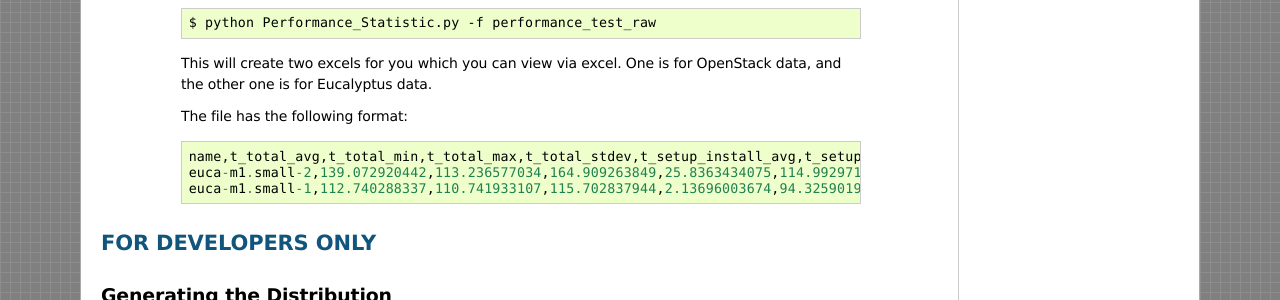
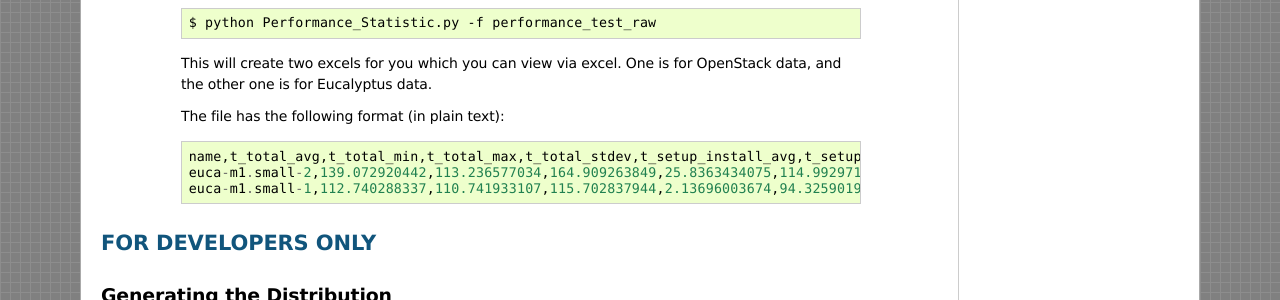
Before and after one commit to futuregrid/virtual-cluster, a Sphinx documentation site: the page built from doc/source/intro.rst, in a window 1280 px wide and 900 px high, scrolled down 9856 px. Shown: the part 152-452 px from the top of the window. Built offline with Sphinx 7.4.7, drawn with Linux system fonts in a browser that asks for light colours; formulas are drawn with MathJax 3; pages that are not in the unit, such as notebooks, are missing from menus.

Commit message:
Update doc/source/intro.rst

```diff
--- a/doc/source/intro.rst
+++ b/doc/source/intro.rst
@@ -575,7 +575,7 @@ sections. Once you can successfully run our tool, you can proceed with the follo
 	This will create two excels for you which you can view via excel. One is for OpenStack data,
 	and the other one is for Eucalyptus data.
 
-	The file has the following format::
+	The file has the following format (in plain text)::
 
 		name,t_total_avg,t_total_min,t_total_max,t_total_stdev,t_setup_install_avg,t_setup_install_min,t_setup_install_max,t_setup_install_stdev,t_setup_configure_avg,t_setup_configure_min,t_setup_configure_max,t_setup_configure_stdev,t_execute_avg,t_execute_min,t_execute_max,t_execute_stdev,t_shutdown_avg,t_shutdown_min,t_shutdown_max,t_shutdown_stdev
 		euca-m1.small-2,139.072920442,113.236577034,164.909263849,25.8363434075,114.992971659,85.9957351685,143.990208149,28.9972364903,6.78620207309,6.69066214561,6.88174200058,0.095539927485,0.642117619514,0.613047122955,0.671188116074,0.0290704965595,0.256532430649,0.254338026047,0.258726835251,0.002194404602
```
